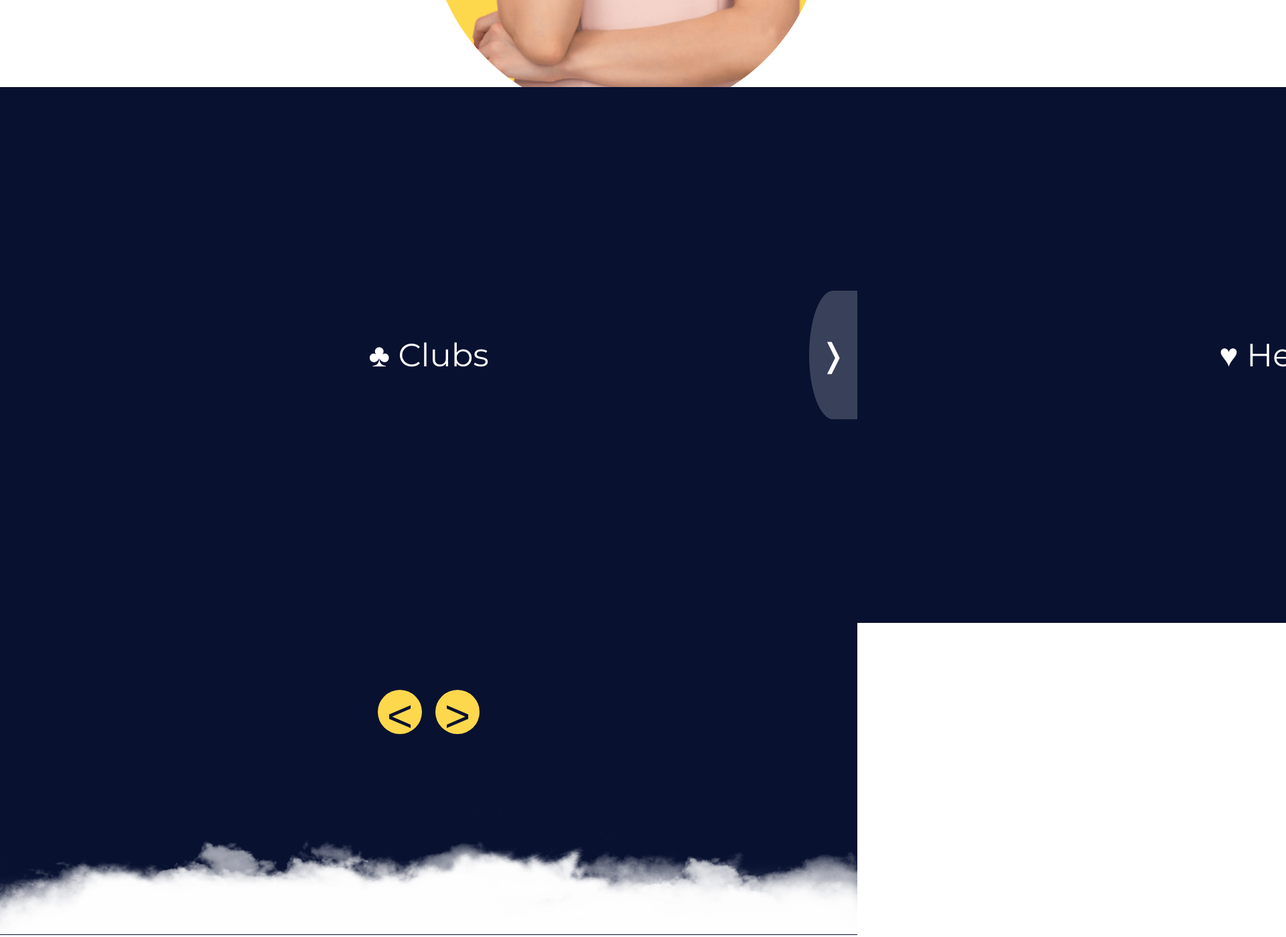
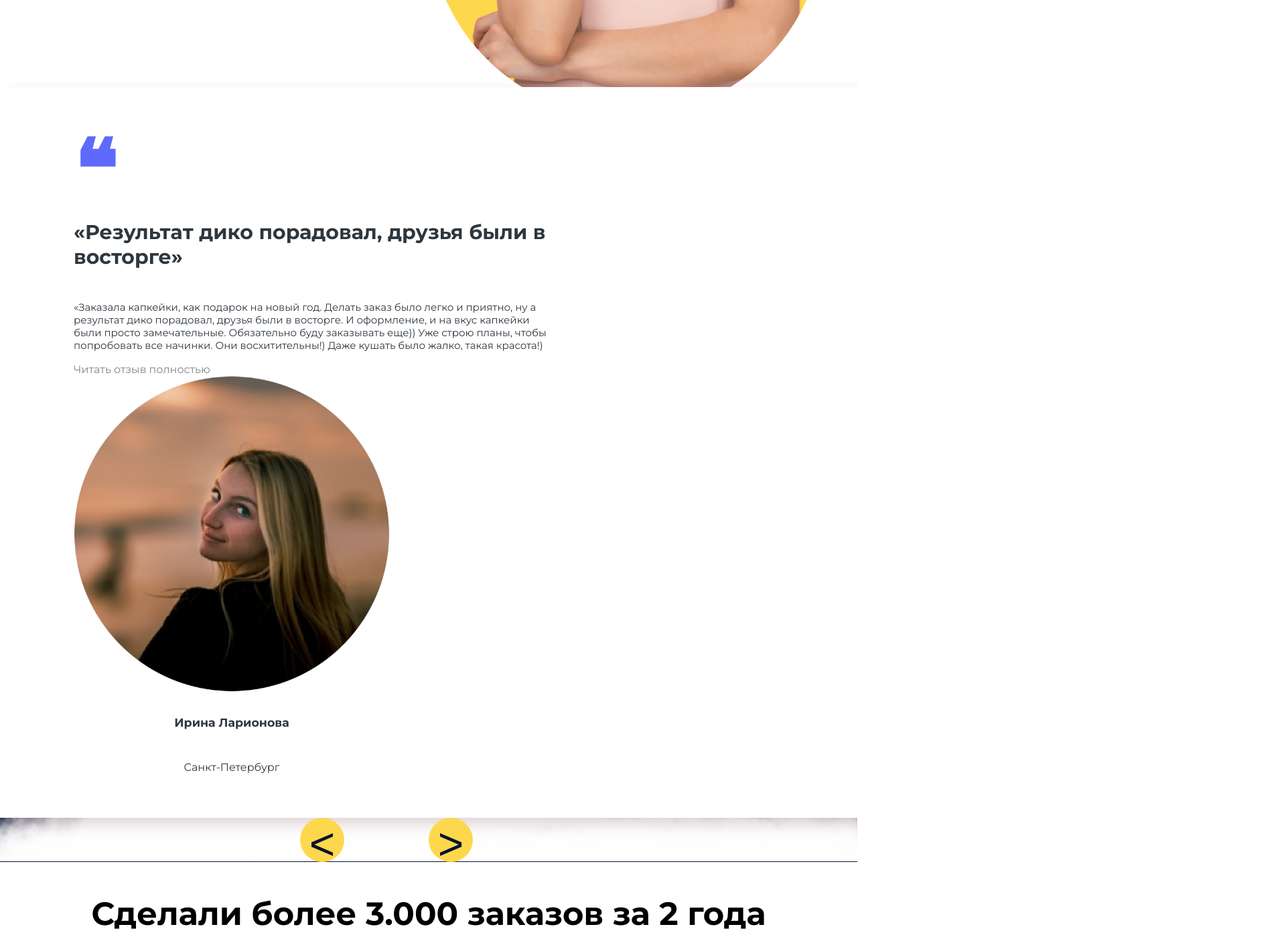
Before and after one commit to IshimyI/cake-shop, a plain HTML site: page index.html in a window 1280 px wide. Shown: the part 4660-6059 px from the top of the page at 67% size, 1920 px wide, since content can reach past the window. Drawn offline with Linux system fonts and the light colour scheme.

Commit message:
final slider version

```diff
--- a/index.html
+++ b/index.html
@@ -209,40 +209,50 @@
         <div class="slider-background-top">
           <div class="slider-background-bottom">
             <div class="slider-forms">
-              <form>
-                <input
-                  type="radio"
-                  name="fancy"
-                  autofocus
-                  value="clubs"
-                  id="clubs"
-                />
-                <input type="radio" name="fancy" value="hearts" id="hearts" />
-                <input type="radio" name="fancy" value="spades" id="spades" />
-                <input
-                  type="radio"
-                  name="fancy"
-                  value="diamonds"
-                  id="diamonds"
-                />
-                <label class="label" for="clubs">&#9827; Clubs</label
-                ><label class="label" for="hearts">&#9829; Hearts</label
-                ><label class="label" for="spades">&#9824; Spades</label
-                ><label class="label" for="diamonds">&#9830; Diamonds</label>
-              </form>
-              <!-- <div class="slider-form slider-form-left">
-                <div class="slider-item">
+              <div class="ccontainer">
+                <div class="sslider">
+                  <div class="slider-item active imgs">
                     <div class="slider-side slider-left-side">
                       <h3 class="slider-quotes">❝</h3>
                       <h3 class="slider-h3">
                         «Результат дико порадовал, друзья были в восторге»
                       </h3>
                       <p class="slider-txt">
-                      «Заказала капкейки, как подарок на новый год. Делать заказ
-                      было легко и приятно, ну а результат дико порадовал,
-                      друзья были в восторге. И оформление, и на вкус капкейки
-                      были просто замечательные. Обязательно буду заказывать
-                      еще)) Уже строю планы, чтобы попробовать все начинки. Они
+                        «Заказала капкейки, как подарок на новый год. Делать
+                        заказ было легко и приятно, ну а результат дико
+                        порадовал, друзья были в восторге. И оформление, и на
+                        вкус капкейки были просто замечательные. Обязательно
+                        буду заказывать еще)) Уже строю планы, чтобы попробовать
+                        все начинки. Они восхитительны!) Даже кушать было жалко,
+                        такая красота!)
+                      </p>
+                      <a href="" class="slider-txt-read"
+                        >Читать отзыв полностью</a
+                      >
+                    </div>
+                    <div class="slider-side slider-right-side">
+                      <div class="slider-img">
+                        <img
+                          class="slider-img-img"
+                          src="public/images/img.png"
+                        />
+                      </div>
+                      <div class="slider-name">
+                        <h5>Ирина Ларионова</h5>
+                      </div>
+                      <div class="slider-city">
+                        <p>Санкт-Петербург</p>
+                      </div>
+                    </div>
+                  </div>
+                  <div class="slider-item imgs">
+                    <div class="slider-side slider-left-side">
+                      <h3 class="slider-quotes">❝</h3>
+                      <h3 class="slider-h3">
+                        «Результат дико порадовал, друзья были в восторге»
+                      </h3>
+                      <p class="slider-txt">
+                        Я 2 планы, чтобы попробовать все начинки. Они
                         восхитительны!) Даже кушать было жалко, такая красота!)
                       </p>
                       <a href="" class="slider-txt-read"
@@ -251,7 +261,39 @@
                     </div>
                     <div class="slider-side slider-right-side">
                       <div class="slider-img">
-                      <img class="slider-img-img" src="public/images/img.png" />
+                        <img
+                          class="slider-img-img"
+                          src="public/images/img.png"
+                        />
+                      </div>
+                      <div class="slider-name">
+                        <h5>Ирина Ларионова</h5>
+                      </div>
+                      <div class="slider-city">
+                        <p>Санкт-Петербург</p>
+                      </div>
+                    </div>
+                  </div>
+                  <div class="slider-item imgs">
+                    <div class="slider-side slider-left-side">
+                      <h3 class="slider-quotes">❝</h3>
+                      <h3 class="slider-h3">
+                        «Результат дико порадовал, друзья были в восторге»
+                      </h3>
+                      <p class="slider-txt">
+                        Я 3 трою планы, чтобы попробовать все начинки. Они
+                        восхитительны!) Даже кушать было жалко, такая красота!)
+                      </p>
+                      <a href="" class="slider-txt-read"
+                        >Читать отзыв полностью</a
+                      >
+                    </div>
+                    <div class="slider-side slider-right-side">
+                      <div class="slider-img">
+                        <img
+                          class="slider-img-img"
+                          src="public/images/img.png"
+                        />
                       </div>
                       <div class="slider-name">
                         <h5>Ирина Ларионова</h5>
@@ -262,74 +304,30 @@
                     </div>
                   </div>
                 </div>
+                <nav class="sslider-nav">
+                  <ul class="ul">
+                    <li class="arrow li">
+                      <button class="previous slider-btn slider-btn-left">
+                        <
+                      </button>
+                    </li>
+                    <li class="arrow li">
+                      <button class="next slider-btn slider-btn-right">
+                        >
+                      </button>
+                    </li>
+                  </ul>
+                </nav>
+              </div>
+              <!-- <div class="slider-form slider-form-left">
+
+              </div>
               <div class="slider-form slider-form-main">
-                <div class="slider-item">
-                  <div class="slider-side slider-left-side">
-                    <h3 class="slider-quotes">❝</h3>
-                    <h3 class="slider-h3">
-                      «Результат дико порадовал, друзья были в восторге»
-                    </h3>
-                    <p class="slider-txt">
-                      «Заказала капкейки, как подарок на новый год. Делать заказ
-                      было легко и приятно, ну а результат дико порадовал,
-                      друзья были в восторге. И оформление, и на вкус капкейки
-                      были просто замечательные. Обязательно буду заказывать
-                      еще)) Уже строю планы, чтобы попробовать все начинки. Они
-                      восхитительны!) Даже кушать было жалко, такая красота!)
-                    </p>
-                    <a href="" class="slider-txt-read"
-                      >Читать отзыв полностью</a
-                    >
-                  </div>
-                  <div class="slider-side slider-right-side">
-                    <div class="slider-img">
-                      <img class="slider-img-img" src="public/images/img.png" />
-                    </div>
-                    <div class="slider-name">
-                      <h5>Ирина Ларионова</h5>
-                    </div>
-                    <div class="slider-city">
-                      <p>Санкт-Петербург</p>
-                    </div>
-                  </div>
-                </div>
+
               </div>
               <div class="slider-form slider-form-right">
-                <div class="slider-item">
-                  <div class="slider-side slider-left-side">
-                    <h3 class="slider-quotes">❝</h3>
-                    <h3 class="slider-h3">
-                      «Результат дико порадовал, друзья были в восторге»
-                    </h3>
-                    <p class="slider-txt">
-                      «Заказала капкейки, как подарок на новый год. Делать заказ
-                      было легко и приятно, ну а результат дико порадовал,
-                      друзья были в восторге. И оформление, и на вкус капкейки
-                      были просто замечательные. Обязательно буду заказывать
-                      еще)) Уже строю планы, чтобы попробовать все начинки. Они
-                      восхитительны!) Даже кушать было жалко, такая красота!)
-                    </p>
-                    <a href="" class="slider-txt-read"
-                      >Читать отзыв полностью</a
-                    >
-                  </div>
-                  <div class="slider-side slider-right-side">
-                    <div class="slider-img">
-                      <img class="slider-img-img" src="public/images/img.png" />
-                    </div>
-                    <div class="slider-name">
-                      <h5>Ирина Ларионова</h5>
-                    </div>
-                    <div class="slider-city">
-                      <p>Санкт-Петербург</p>
-                    </div>
-                  </div>
-                </div>
+
               </div> -->
-            </div>
-            <div class="slider-btns">
-              <button class="slider-btn slider-btn-left"><</button>
-              <button class="slider-btn slider-btn-right">></button>
             </div>
           </div>
         </div>
--- a/styles.css
+++ b/styles.css
@@ -556,112 +556,85 @@ button {
   right: 1000px;
 }
 
-.label {
-  background-color: #081130;
-  color: #fff;
-  transition: transform 400ms ease-out;
+/* slider-forms */
+
+.button {
+  position: relative;
   display: inline-block;
-  /* min-height: 100%; */
-  width: 100vw;
-  /* height: 100vh; */
-  position: relative;
-  z-index: 1;
-  text-align: center;
-  line-height: 100vh;
+  cursor: pointer;
+  outline: none;
+  border: 0;
+  vertical-align: middle;
+  text-decoration: none;
+  background: transparent;
+  padding: 20px 5px;
+  color: white;
+  font-size: 2rem;
 }
 
-form {
-  /* position: absolute; */
-  top: 0;
-  left: 0;
-  bottom: 0;
-  right: 0;
-  white-space: nowrap;
+.button .span {
+  position: relative;
+  display: inline-block;
+  transform: translateX(0);
+  transition: transform 0.3s ease;
 }
 
-input {
-  position: absolute;
+.previous:hover .span {
+  transform: translateX(-10px) scale(1.2);
 }
 
-.keys {
-  position: fixed;
-  z-index: 10;
-  bottom: 0;
-  left: 0;
-  right: 0;
-  padding: 1rem;
-  color: #fff;
-  text-align: center;
-  transition: all 300ms linear;
-  opacity: 0;
+.next:hover .span {
+  transform: translateX(10px) scale(1.2);
 }
 
-input:focus ~ .keys {
-  opacity: 0.8;
+.sslider-nav .ul {
+  list-style: none;
+  margin: 0;
+  padding: 0;
+  display: flex;
+  justify-content: center;
 }
 
-input:nth-of-type(1):checked ~ .label:nth-of-type(1),
-input:nth-of-type(2):checked ~ .label:nth-of-type(2),
-input:nth-of-type(3):checked ~ .label:nth-of-type(3),
-input:nth-of-type(4):checked ~ .label:nth-of-type(4) {
-  z-index: 0;
+.sslider-nav .li {
+  display: flex;
+  flex: 2;
+  text-align: center;
 }
 
-input:nth-of-type(1):checked ~ .label {
-  transform: translate3d(0, 0, 0);
+.imgs {
+  max-width: 100%;
+  display: none;
+  box-shadow: 10px 10px 20px 0 rgba(94, 47, 59, 0.2);
 }
 
-input:nth-of-type(2):checked ~ .label {
-  transform: translate3d(-100%, 0, 0);
+.imgs.active {
+  display: block;
+  animation: fadeImg 0.8s;
 }
 
-input:nth-of-type(3):checked ~ .label {
-  transform: translate3d(-200%, 0, 0);
+.sslider-nav .arrow {
+  flex: 0 0 15%;
 }
 
-input:nth-of-type(4):checked ~ .label {
-  transform: translate3d(-300%, 0, 0);
+.sslider-nav a {
+  flex-basis: 100%;
+  display: flex;
+  align-items: center;
 }
 
-.label {
-  background-color: #081130;
-  background-size: cover;
-  font-size: 3rem;
+.sslider-nav span {
+  display: block;
+  width: 100%;
 }
 
-.label[for="diamonds"],
-.label[for="hearts"] {
-  background-color: #081130;
-}
+@keyframes fadeImg {
+  from {
+    opacity: 0;
+  }
 
-.label:before,
-.label:after {
-  color: white;
-  display: block;
-  background: rgba(255, 255, 255, 0.2);
-  position: absolute;
-  padding: 1rem;
-  font-size: 3rem;
-  height: 10rem;
-  vertical-align: middle;
-  line-height: 10rem;
-  top: 50%;
-  transform: translate3d(0, -50%, 0);
-  cursor: pointer;
-}
-
-.label:before {
-  content: "\276D";
-  right: 100%;
-  border-top-left-radius: 50%;
-  border-bottom-left-radius: 50%;
-}
-
-.label:after {
-  content: "\276C";
-  left: 100%;
-  border-top-right-radius: 50%;
-  border-bottom-right-radius: 50%;
+  to {
+    opacity: 1;
+  }
 }
 
 /* photos */
```
Also changed, not shown: script.js (+46 -0 lines). Lines whose indentation alone changed are shown as unchanged.
